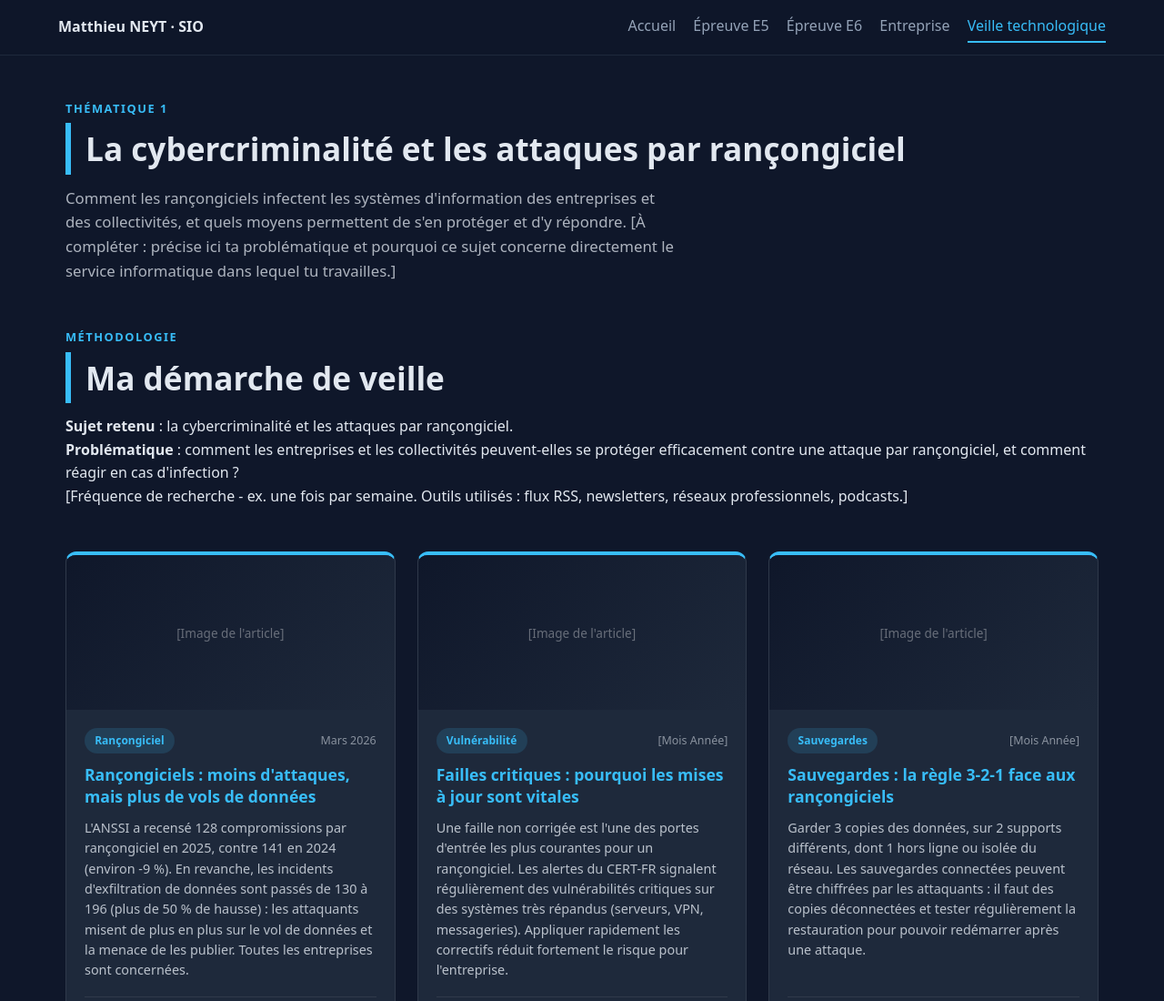
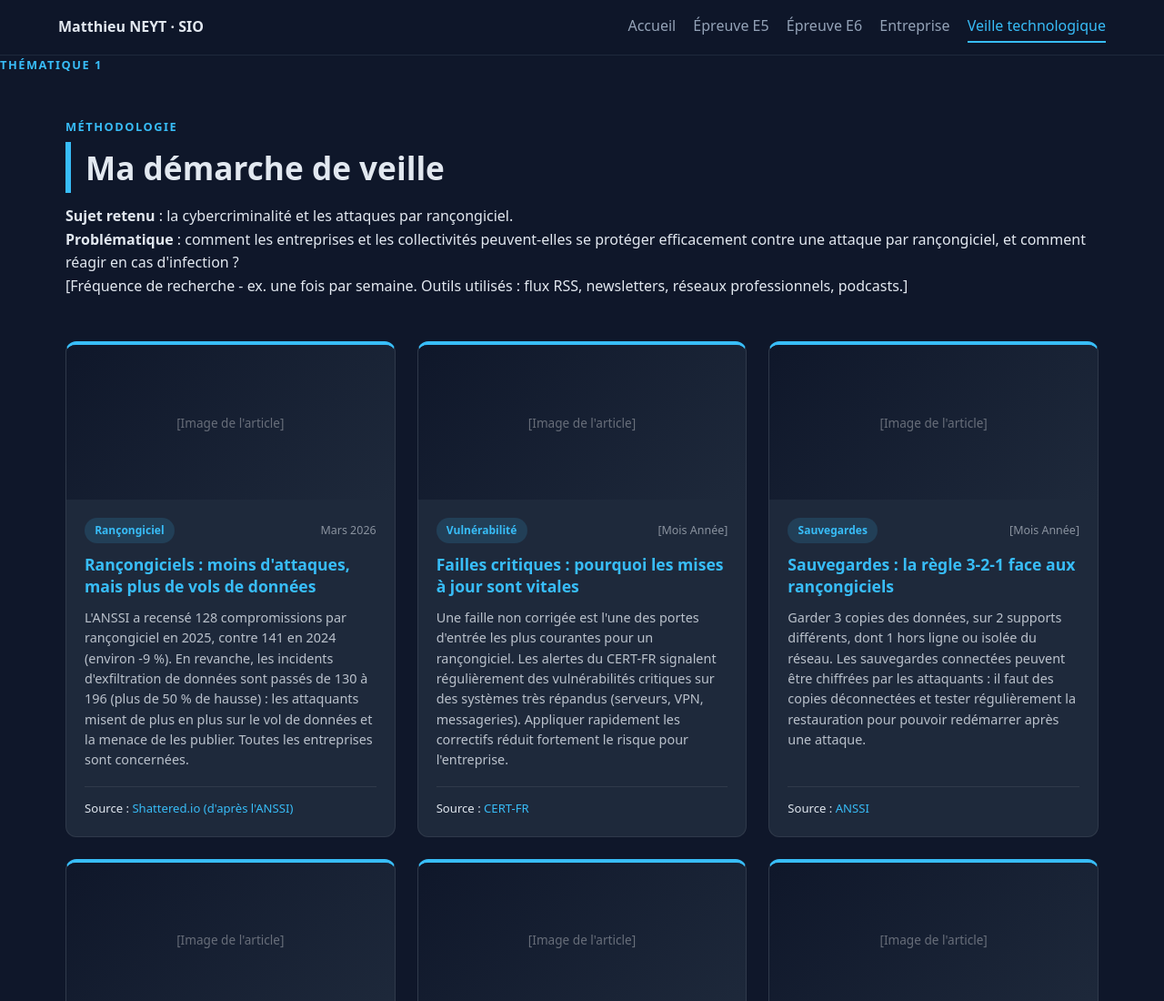
Before and after one commit to Matthieu-neyt/Portfolio-matthneyt, a plain HTML site: page veille.html in a window 1280 px wide. Shown: the top 1100 px of the page at 91% size. Drawn offline with Linux system fonts and the light colour scheme.

Commit message:
Remove cybercrime and ransomware section
Removed the section discussing cybercrime and ransomware attacks.

```diff
--- a/veille.html
+++ b/veille.html
@@ -26,11 +26,7 @@
 <header><a class="logo" href="index.html">Matthieu NEYT · SIO</a>
 <nav><a href="index.html">Accueil</a><a href="e5.html">Épreuve E5</a><a href="e6.html">Épreuve E6</a><a href="entreprise.html">Entreprise</a><a href="veille.html" class="active">Veille technologique</a></nav></header>
 
-<div class="thematique">
 <p class="eyebrow">Thématique 1</p>
-<h2>La cybercriminalité et les attaques par rançongiciel</h2>
-<p class="chapo">Comment les rançongiciels infectent les systèmes d'information des entreprises et des collectivités, et quels moyens permettent de s'en protéger et d'y répondre. [À compléter : précise ici ta problématique et pourquoi ce sujet concerne directement le service informatique dans lequel tu travailles.]</p>
-</div>
 
 <div class="thematique">
 <p class="eyebrow">Méthodologie</p>
```
